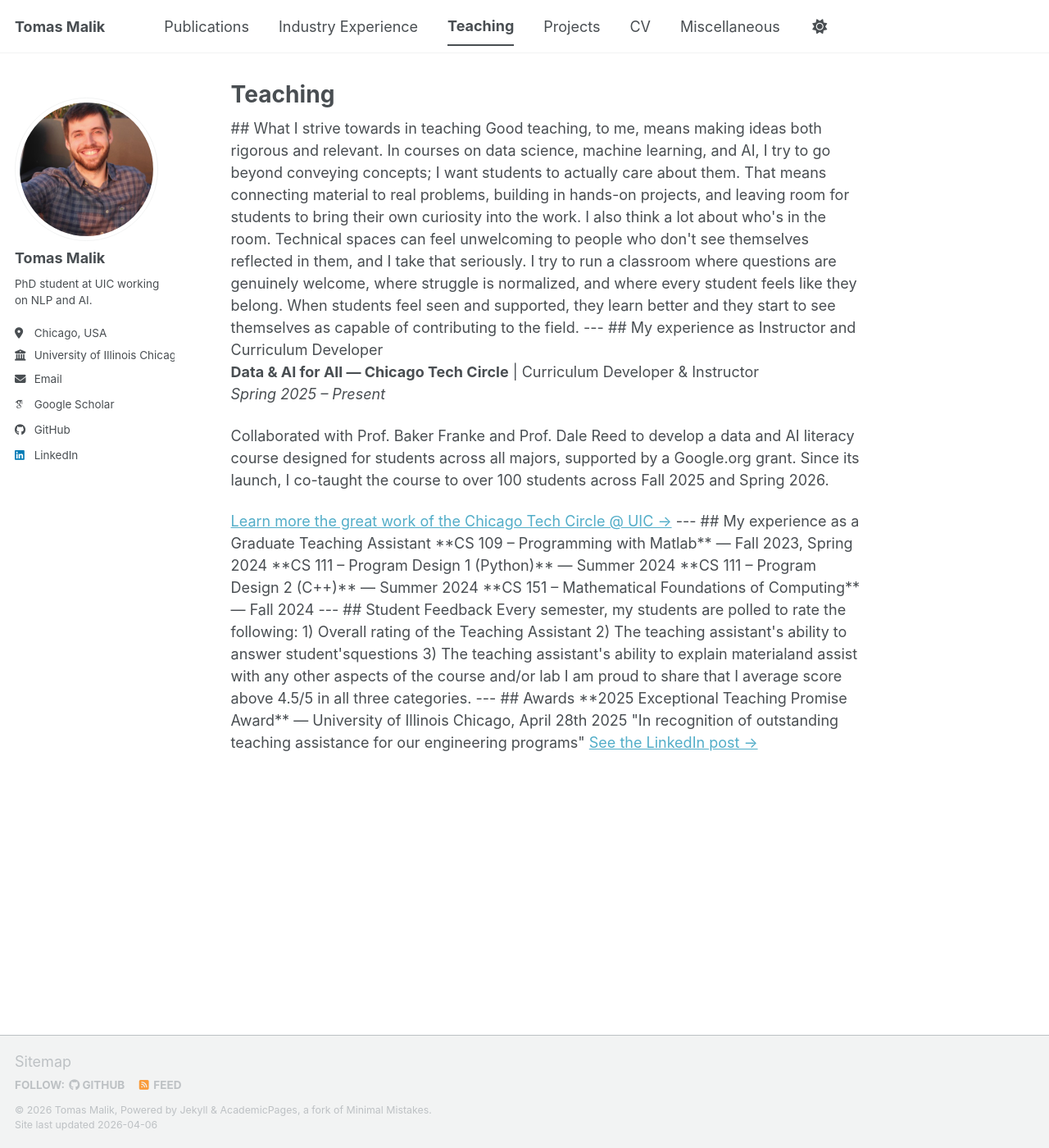
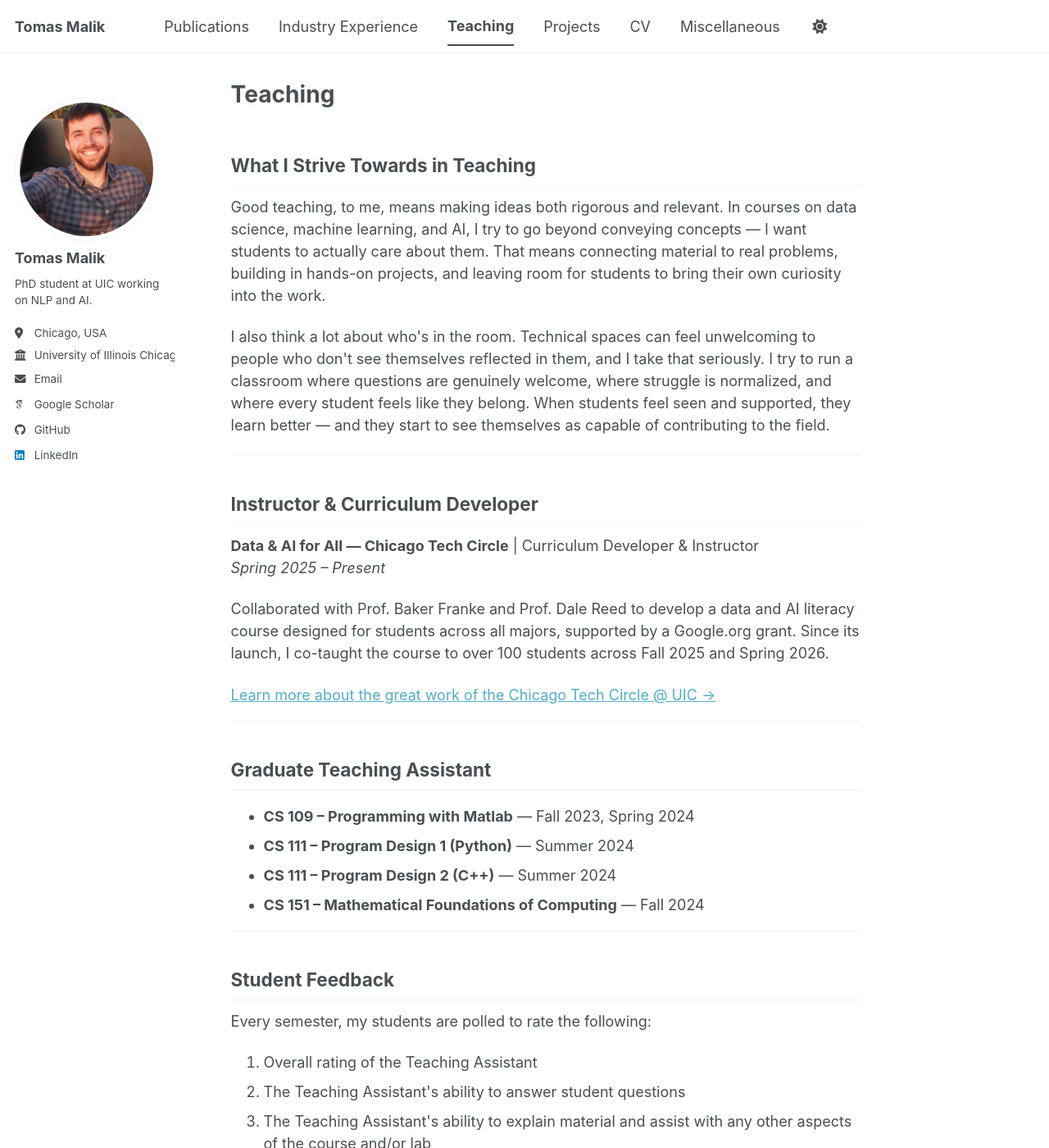
Before and after one commit to Tomas-Malik/tomas-malik.github.io, a Jekyll site: the page built from _pages/teaching.html, in a window 1280 px wide and 1400 px high. Shown: the whole window at 82% size. Built offline with Jekyll 4.4.1, drawn with Linux system fonts in a browser that asks for light colours; some web fonts are replaced; a script bundle is joined from its source files by our own code; library files that are not in the unit come from our copies; some of the changed text lies outside the part shown.

Commit message:
Update teaching.html

```diff
--- a/_pages/teaching.html
+++ b/_pages/teaching.html
@@ -5,45 +5,53 @@ permalink: /teaching/
 author_profile: true
 ---
 
-## What I strive towards in teaching
+<h2>What I Strive Towards in Teaching</h2>
 
-Good teaching, to me, means making ideas both rigorous and relevant. In courses on data science, machine learning, and AI, I try to go beyond conveying concepts; I want students to actually care about them. That means connecting material to real problems, building in hands-on projects, and leaving room for students to bring their own curiosity into the work.
-I also think a lot about who's in the room. Technical spaces can feel unwelcoming to people who don't see themselves reflected in them, and I take that seriously. I try to run a classroom where questions are genuinely welcome, where struggle is normalized, and where every student feels like they belong. When students feel seen and supported, they learn better and they start to see themselves as capable of contributing to the field.
+<p>Good teaching, to me, means making ideas both rigorous and relevant. In courses on data science, machine learning, and AI, I try to go beyond conveying concepts — I want students to actually care about them. That means connecting material to real problems, building in hands-on projects, and leaving room for students to bring their own curiosity into the work.</p>
 
----
+<p>I also think a lot about who's in the room. Technical spaces can feel unwelcoming to people who don't see themselves reflected in them, and I take that seriously. I try to run a classroom where questions are genuinely welcome, where struggle is normalized, and where every student feels like they belong. When students feel seen and supported, they learn better — and they start to see themselves as capable of contributing to the field.</p>
 
-## My experience as Instructor and Curriculum Developer
+<hr>
+
+<h2>Instructor & Curriculum Developer</h2>
+
 <p><strong>Data & AI for All — Chicago Tech Circle</strong> | Curriculum Developer & Instructor<br>
 <em>Spring 2025 – Present</em></p>
 
 <p>Collaborated with Prof. Baker Franke and Prof. Dale Reed to develop a data and AI literacy course designed for students across all majors, supported by a Google.org grant. Since its launch, I co-taught the course to over 100 students across Fall 2025 and Spring 2026.</p>
 
-<a href="https://ctc.uic.edu/why-join/" target="_blank">Learn more the great work of the Chicago Tech Circle @ UIC  →</a>
+<a href="https://ctc.uic.edu/why-join/" target="_blank">Learn more about the great work of the Chicago Tech Circle @ UIC →</a>
 
----
+<hr>
 
-## My experience as a Graduate Teaching Assistant
+<h2>Graduate Teaching Assistant</h2>
 
-**CS 109 – Programming with Matlab** — Fall 2023, Spring 2024
-**CS 111 – Program Design 1 (Python)** — Summer 2024
-**CS 111 – Program Design 2 (C++)** — Summer 2024
-**CS 151 – Mathematical Foundations of Computing** — Fall 2024
+<ul>
+  <li><strong>CS 109 – Programming with Matlab</strong> — Fall 2023, Spring 2024</li>
+  <li><strong>CS 111 – Program Design 1 (Python)</strong> — Summer 2024</li>
+  <li><strong>CS 111 – Program Design 2 (C++)</strong> — Summer 2024</li>
+  <li><strong>CS 151 – Mathematical Foundations of Computing</strong> — Fall 2024</li>
+</ul>
 
----
+<hr>
 
-## Student Feedback
+<h2>Student Feedback</h2>
 
-Every semester, my students are polled to rate the following:
-1) Overall rating of the Teaching Assistant
-2) The teaching assistant's ability to answer student'squestions
-3) The teaching assistant's ability to explain materialand assist with any other aspects of the course and/or lab
+<p>Every semester, my students are polled to rate the following:</p>
 
-I am proud to share that I average score above 4.5/5 in all three  categories.
+<ol>
+  <li>Overall rating of the Teaching Assistant</li>
+  <li>The Teaching Assistant's ability to answer student questions</li>
+  <li>The Teaching Assistant's ability to explain material and assist with any other aspects of the course and/or lab</li>
+</ol>
 
----
+<p>I am proud to share that I average a score above 4.5/5 in all three categories.</p>
 
-## Awards
+<hr>
 
-**2025 Exceptional Teaching Promise Award** —  University of Illinois Chicago, April 28th 2025
-"In recognition of outstanding teaching assistance for our engineering programs"
-<a href="https://www.linkedin.com/posts/tomas-malik-uic_im-honored-and-excited-to-share-that-ive-activity-7322827408909176832-dNCI?utm_source=social_share_send&utm_medium=member_desktop_web&rcm=ACoAAEJgroABlyisrD8HrB7vAzwHUFrw7EGsTiA" target="_blank">See the LinkedIn post →</a>
+<h2>Awards</h2>
+
+<p><strong>2025 Exceptional Teaching Promise Award</strong> — University of Illinois Chicago, April 28th 2025<br>
+<em>"In recognition of outstanding teaching assistance for our engineering programs"</em></p>
+
+<a href="https://www.linkedin.com/posts/tomas-malik-uic_im-honored-and-excited-to-share-that-ive-activity-7322827408909176832-dNCI" target="_blank">See the LinkedIn post →</a>
```
